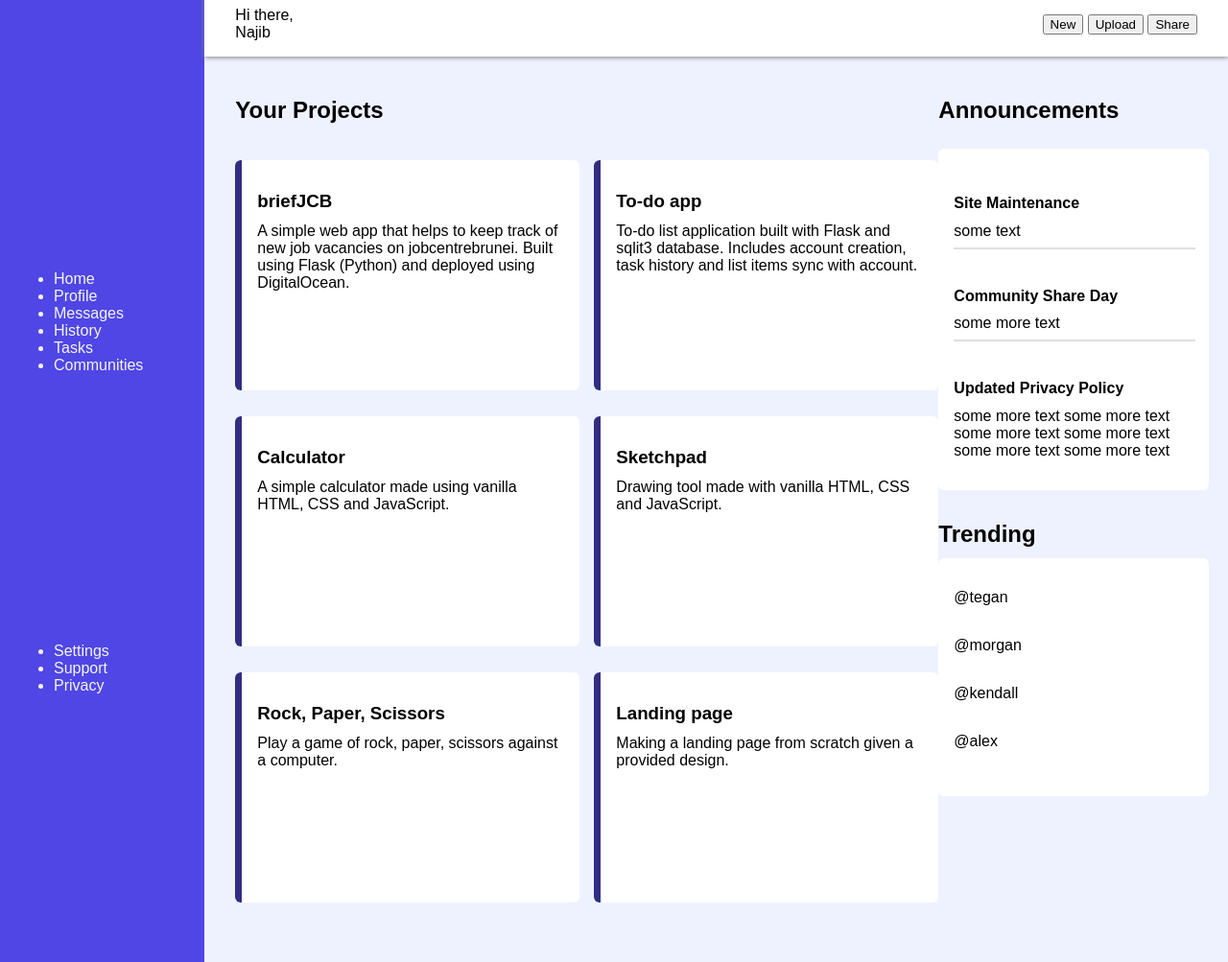
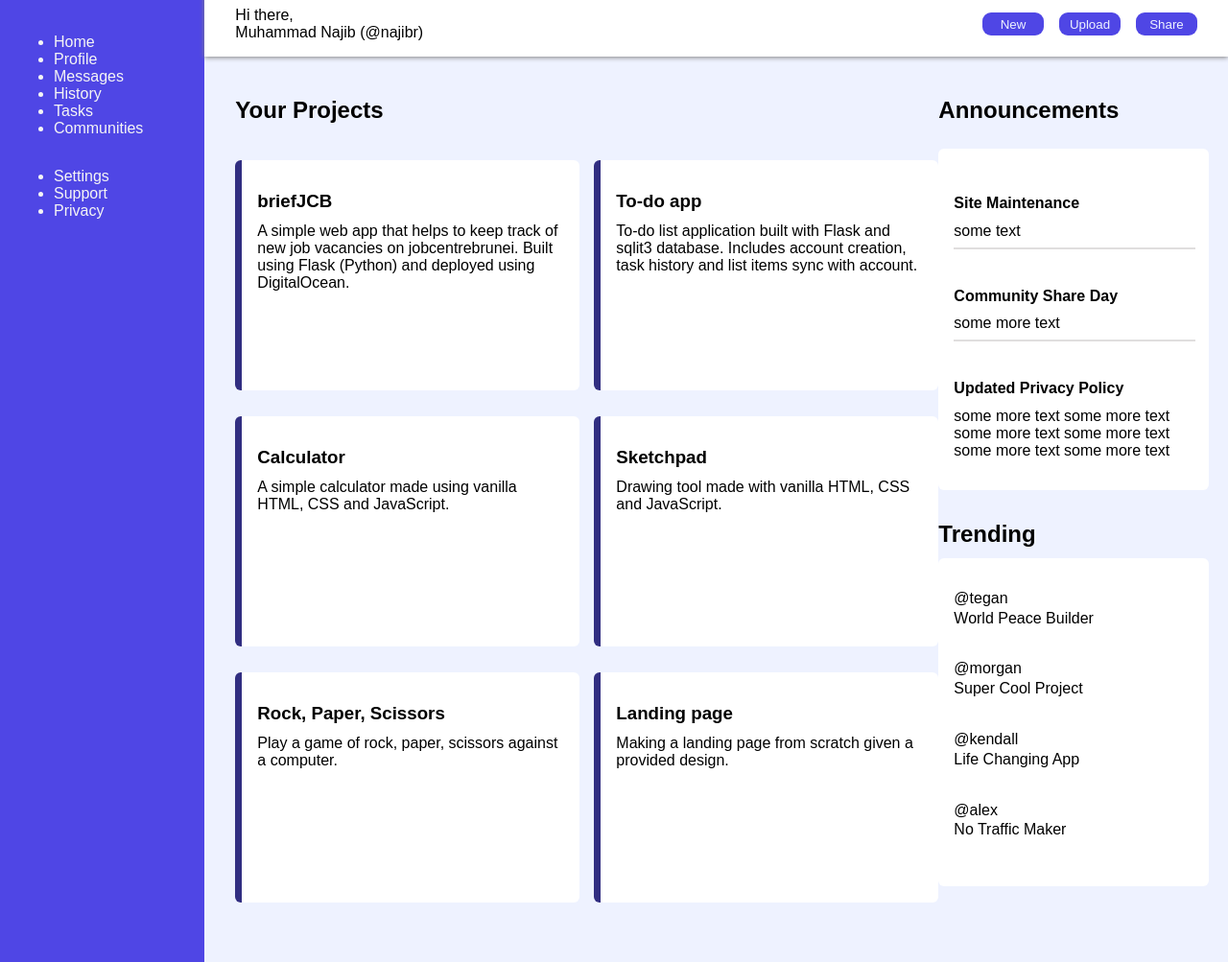
Before and after one commit to najib-r/admindashboard, a plain HTML site: page index.html in a window 1280 px wide. Shown: the part 77-1080 px from the top of the page at 96% size. Drawn offline with Linux system fonts and the light colour scheme.

Commit message:
Finish dashboard

```diff
--- a/index.html
+++ b/index.html
@@ -29,7 +29,7 @@
         <div class="header">
             <input type="text">
             <p class="right">Najib</p>
-            <p>Hi there,<br> Najib</p>
+            <p>Hi there,<br> Muhammad Najib (@najibr)</p>
             <div class="buttons right">
                 <button>New</button>
                 <button>Upload</button>
@@ -83,10 +83,10 @@
             <div class="trending">
                 <h2>Trending</h2>
                 <div class="cards2">
-                    <p>@tegan</p>
-                    <p>@morgan</p>
-                    <p>@kendall</p>
-                    <p>@alex</p>
+                    <p>@tegan<br>World Peace Builder</p>
+                    <p>@morgan<br>Super Cool Project</p>
+                    <p>@kendall<br>Life Changing App</p>
+                    <p>@alex<br>No Traffic Maker</p>
                 </div>
             </div>
         </div>
--- a/style.css
+++ b/style.css
@@ -13,6 +13,7 @@ body {
 .sidebar {
     display: grid;
     grid-template-columns: 1fr;
+    grid-template-rows: auto auto 1fr;
     grid-row: 1 / 3;
     padding: 1rem;
     background-color: #4f46e5;
@@ -64,6 +65,11 @@ body {
     border-left: 7px solid #312e81;
 }
 
+.project:hover {
+    background-color: #e0e7ff;
+    cursor: pointer;
+}
+
 .cards1 {
     display: grid;
     grid-template-columns: 1fr;
@@ -81,6 +87,7 @@ body {
     background-color: white;
     padding: 1rem 1rem 2rem 1rem;
     margin-right: 20px;
+    line-height: 1.3;
 }
 
 hr {
@@ -92,3 +99,18 @@ h2, h3, h4 {
     margin-bottom: 0.67rem;
     margin-top: 2rem;
 }
+
+button {
+    width: 4rem;
+    background-color: #4f46e5;
+    color:#eef2ff;
+    border: none;
+    border-radius: 9px;
+    padding: 0.3rem 0;
+}
+
+.buttons {
+    display: grid;
+    grid-template-columns: repeat(3, 1fr);
+    gap: 1rem;
+}
```
